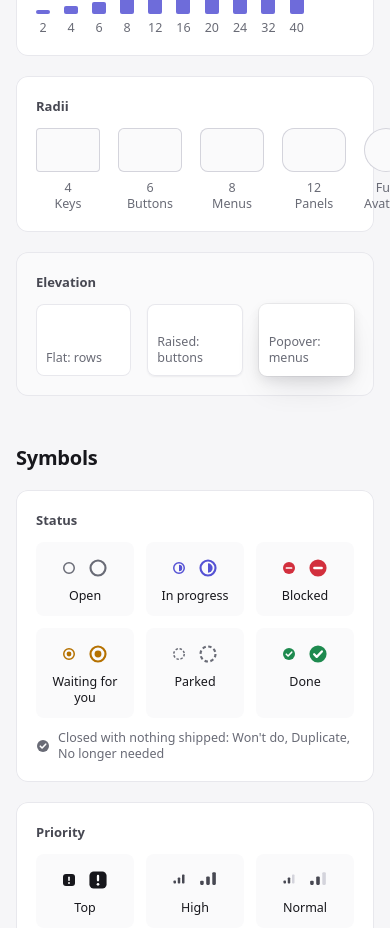
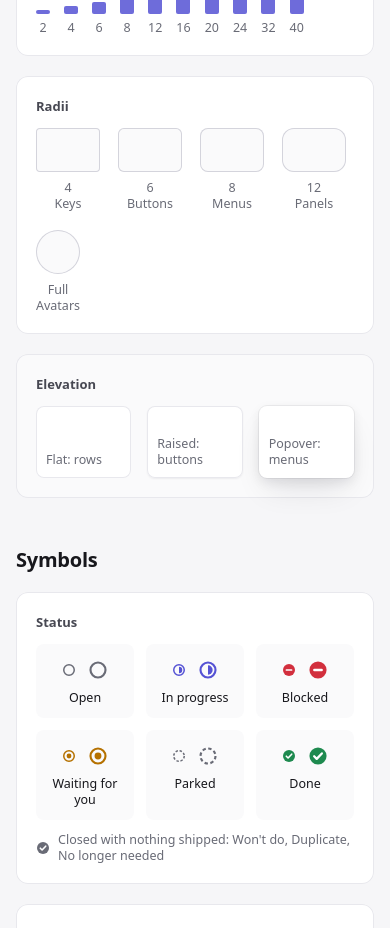
Before and after one commit to notice-cx/Ntasks, a React (Vite) app in the folder apps/web/: page /design in a window 390 px wide. Shown: the part 3000-3928 px from the top of the page. Built offline with nearby package versions, Linux system fonts and the light colour scheme.

Commit message:
fix(web): keep the gallery within a phone's width
The radius samples sat on one line 444 px wide, which widened the page
at phone width, so the phone layout and the sidebar sheet were drawn
zoomed out. They now wrap.

Refs: ro-t66y.30.13
Co-Authored-By: Claude Opus 5.5 <noreply@anthropic.com>

```diff
--- a/apps/web/src/routes/DesignRoute.tsx
+++ b/apps/web/src/routes/DesignRoute.tsx
@@ -251,7 +251,7 @@ export default function DesignRoute() {
               </div>
             </Panel>
             <Panel title="Radii">
-              <div className="flex gap-4.5">
+              <div className="flex flex-wrap gap-4.5">
                 {(
                   [
                     ['rounded-sm', '4', 'Keys'],
```
